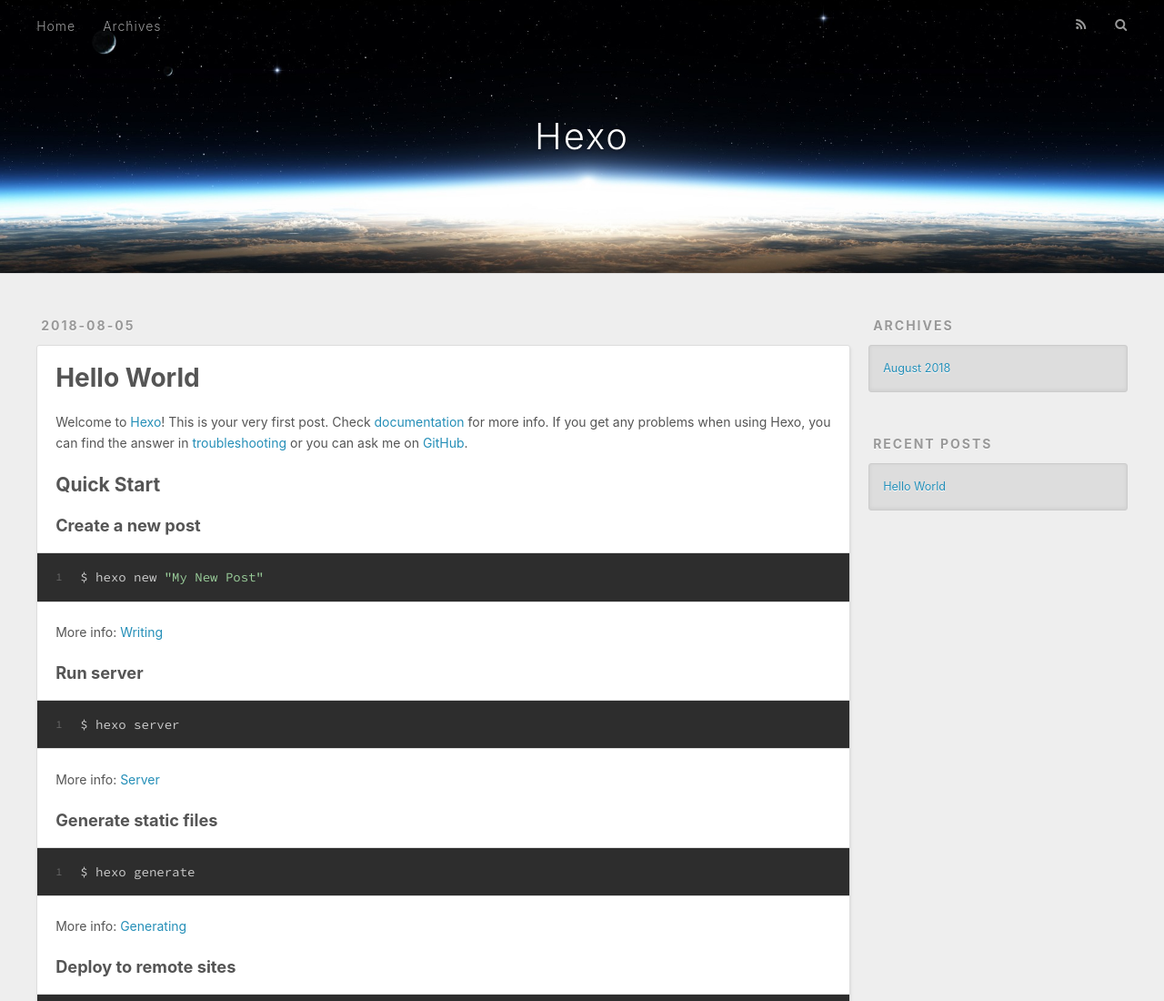
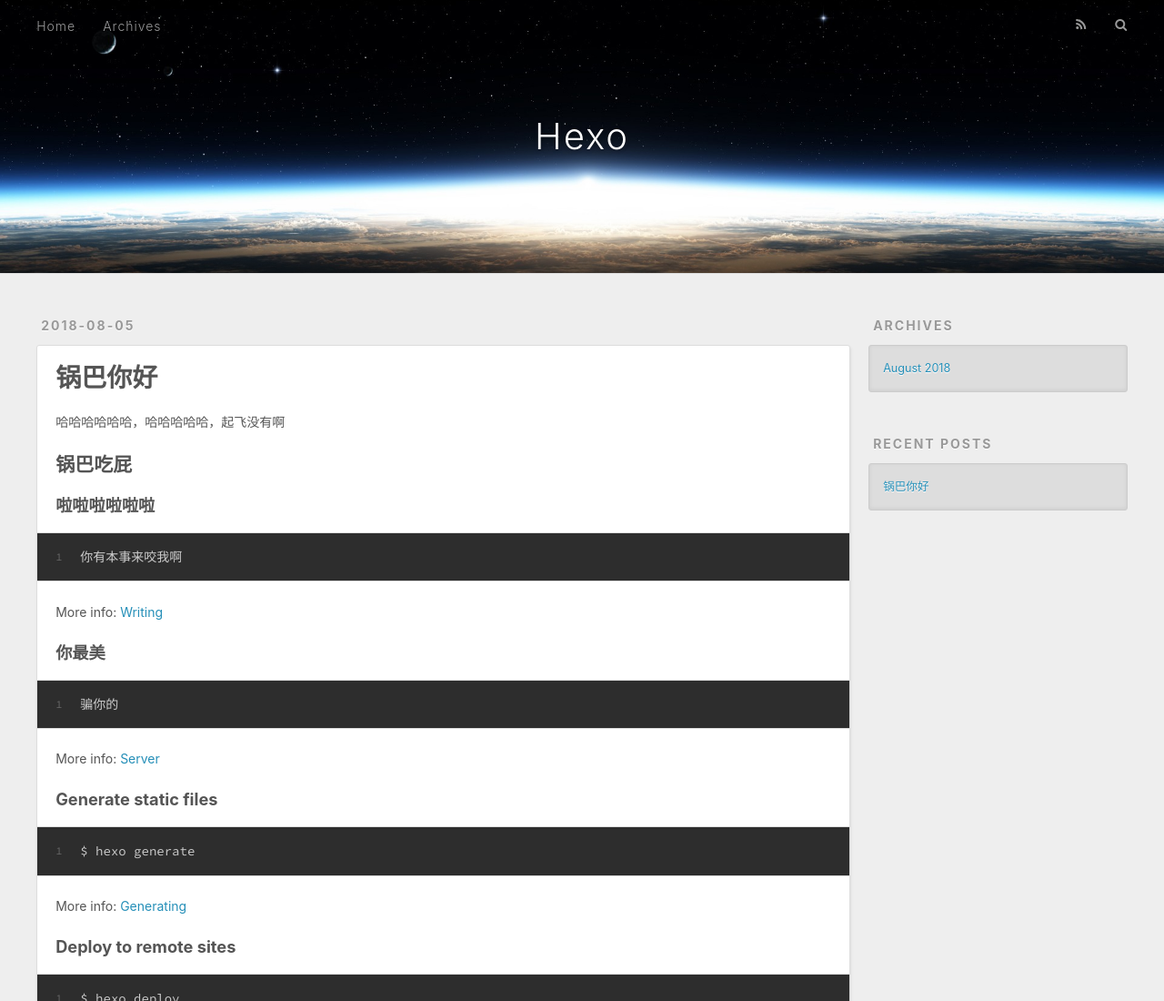
Before and after one commit to PollyDan/PollyDan.github.io, a plain HTML site: page 2018/08/05/hello-world/index.html in a window 1280 px wide. Shown: the top 1100 px of the page at 91% size. Drawn offline with nearby package versions, Linux system fonts and the light colour scheme.

Commit message:
Site updated: 2018-08-05 17:26:45

```diff
--- a/2018/08/05/hello-world/index.html
+++ b/2018/08/05/hello-world/index.html
@@ -5,19 +5,19 @@
 
 
 
-  <title>Hello World | Hexo</title>
+  <title>锅巴你好 | Hexo</title>
   <meta name="viewport" content="width=device-width, initial-scale=1, maximum-scale=1">
-  <meta name="description" content="Welcome to Hexo! This is your very first post. Check documentation for more info. If you get any problems when using Hexo, you can find the answer in troubleshooting or you can ask me on GitHub. Quick">
+  <meta name="description" content="哈哈哈哈哈哈，哈哈哈哈哈，起飞没有啊 锅巴吃屁啦啦啦啦啦啦1你有本事来咬我啊 More info: Writing 你最美1骗你的 More info: Server Generate static files1$ hexo generate More info: Generating Deploy to remote sites1$ hexo deploy More info: Deployme">
 <meta property="og:type" content="article">
-<meta property="og:title" content="Hello World">
+<meta property="og:title" content="锅巴你好">
 <meta property="og:url" content="http://yoursite.com/2018/08/05/hello-world/index.html">
 <meta property="og:site_name" content="Hexo">
-<meta property="og:description" content="Welcome to Hexo! This is your very first post. Check documentation for more info. If you get any problems when using Hexo, you can find the answer in troubleshooting or you can ask me on GitHub. Quick">
+<meta property="og:description" content="哈哈哈哈哈哈，哈哈哈哈哈，起飞没有啊 锅巴吃屁啦啦啦啦啦啦1你有本事来咬我啊 More info: Writing 你最美1骗你的 More info: Server Generate static files1$ hexo generate More info: Generating Deploy to remote sites1$ hexo deploy More info: Deployme">
 <meta property="og:locale" content="default">
-<meta property="og:updated_time" content="2018-08-05T08:44:43.000Z">
+<meta property="og:updated_time" content="2018-08-05T09:26:07.000Z">
 <meta name="twitter:card" content="summary">
-<meta name="twitter:title" content="Hello World">
-<meta name="twitter:description" content="Welcome to Hexo! This is your very first post. Check documentation for more info. If you get any problems when using Hexo, you can find the answer in troubleshooting or you can ask me on GitHub. Quick">
+<meta name="twitter:title" content="锅巴你好">
+<meta name="twitter:description" content="哈哈哈哈哈哈，哈哈哈哈哈，起飞没有啊 锅巴吃屁啦啦啦啦啦啦1你有本事来咬我啊 More info: Writing 你最美1骗你的 More info: Server Generate static files1$ hexo generate More info: Generating Deploy to remote sites1$ hexo deploy More info: Deployme">
 
     <link rel="alternate" href="/atom.xml" title="Hexo" type="application/atom+xml">
 
@@ -78,7 +78,7 @@
 
 
     <h1 class="article-title" itemprop="name">
-      Hello World
+      锅巴你好
     </h1>
 
 
@@ -86,10 +86,10 @@
 
     <div class="article-entry" itemprop="articleBody">
 
-        <p>Welcome to <a href="https://hexo.io/" target="_blank" rel="noopener">Hexo</a>! This is your very first post. Check <a href="https://hexo.io/docs/" target="_blank" rel="noopener">documentation</a> for more info. If you get any problems when using Hexo, you can find the answer in <a href="https://hexo.io/docs/troubleshooting.html" target="_blank" rel="noopener">troubleshooting</a> or you can ask me on <a href="https://github.com/hexojs/hexo/issues" target="_blank" rel="noopener">GitHub</a>.</p>
-<h2 id="Quick-Start"><a href="#Quick-Start" class="headerlink" title="Quick Start"></a>Quick Start</h2><h3 id="Create-a-new-post"><a href="#Create-a-new-post" class="headerlink" title="Create a new post"></a>Create a new post</h3><figure class="highlight bash"><table><tr><td class="gutter"><pre><span class="line">1</span><br></pre></td><td class="code"><pre><span class="line">$ hexo new <span class="string">"My New Post"</span></span><br></pre></td></tr></table></figure>
+        <p>哈哈哈哈哈哈，哈哈哈哈哈，起飞没有啊</p>
+<h2 id="锅巴吃屁"><a href="#锅巴吃屁" class="headerlink" title="锅巴吃屁"></a>锅巴吃屁</h2><h3 id="啦啦啦啦啦啦"><a href="#啦啦啦啦啦啦" class="headerlink" title="啦啦啦啦啦啦"></a>啦啦啦啦啦啦</h3><figure class="highlight bash"><table><tr><td class="gutter"><pre><span class="line">1</span><br></pre></td><td class="code"><pre><span class="line">你有本事来咬我啊</span><br></pre></td></tr></table></figure>
 <p>More info: <a href="https://hexo.io/docs/writing.html" target="_blank" rel="noopener">Writing</a></p>
-<h3 id="Run-server"><a href="#Run-server" class="headerlink" title="Run server"></a>Run server</h3><figure class="highlight bash"><table><tr><td class="gutter"><pre><span class="line">1</span><br></pre></td><td class="code"><pre><span class="line">$ hexo server</span><br></pre></td></tr></table></figure>
+<h3 id="你最美"><a href="#你最美" class="headerlink" title="你最美"></a>你最美</h3><figure class="highlight bash"><table><tr><td class="gutter"><pre><span class="line">1</span><br></pre></td><td class="code"><pre><span class="line">骗你的</span><br></pre></td></tr></table></figure>
 <p>More info: <a href="https://hexo.io/docs/server.html" target="_blank" rel="noopener">Server</a></p>
 <h3 id="Generate-static-files"><a href="#Generate-static-files" class="headerlink" title="Generate static files"></a>Generate static files</h3><figure class="highlight bash"><table><tr><td class="gutter"><pre><span class="line">1</span><br></pre></td><td class="code"><pre><span class="line">$ hexo generate</span><br></pre></td></tr></table></figure>
 <p>More info: <a href="https://hexo.io/docs/generating.html" target="_blank" rel="noopener">Generating</a></p>
@@ -138,7 +138,7 @@
       <ul>
 
           <li>
-            <a href="/2018/08/05/hello-world/">Hello World</a>
+            <a href="/2018/08/05/hello-world/">锅巴你好</a>
           </li>
 
       </ul>
```
Also changed, not shown: archives/2018/08/index.html (+2 -2 lines), archives/2018/index.html (+2 -2 lines), archives/index.html (+2 -2 lines), index.html (+5 -5 lines).
